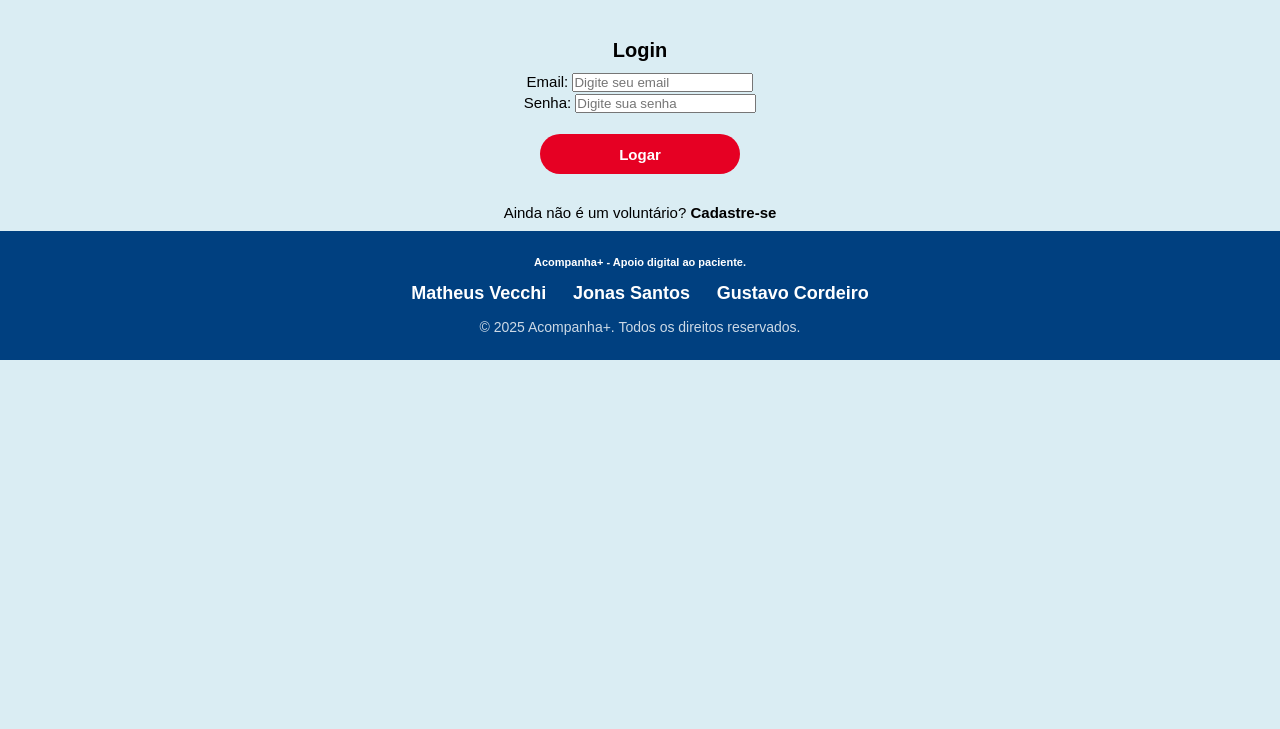
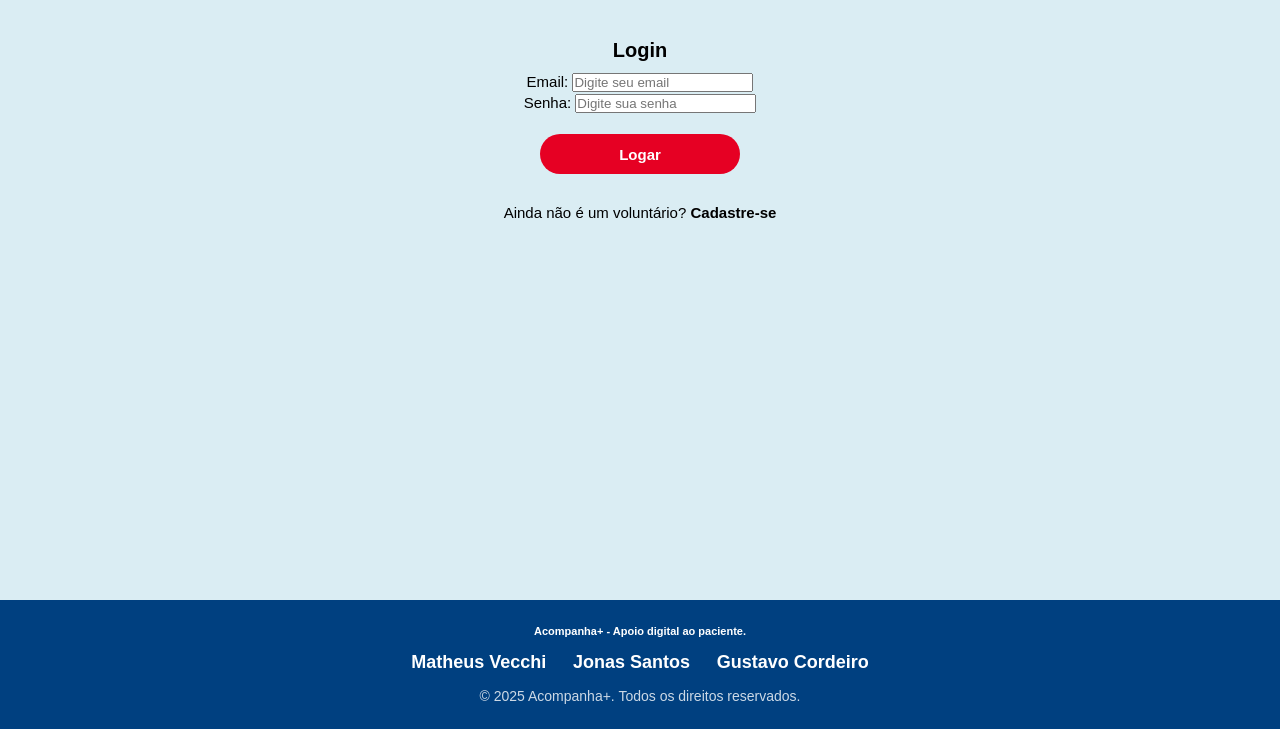
Before and after one commit to acompanha-mais/site, a plain HTML site: page assets/login-cuidador.html in a window 1280 px wide. Shown: the part 71-800 px from the top of the page. Drawn offline with Linux system fonts and the light colour scheme.

Commit message:
fix(layout): ajustar footer para ficar no fim da página com flex no main

```diff
--- a/assets/login-cuidador.html
+++ b/assets/login-cuidador.html
@@ -15,6 +15,8 @@
 </head>
 
 <body>
+    <div class="wrapper">
+
     <header id="header">
         <a href="../index.html" class="logo-link">
             <img src="../images/acompanha_logo.png" alt="Logo da Acompanha mais" class="logo">
@@ -75,5 +77,7 @@
             <p class="copyright">&copy; 2025 Acompanha+. Todos os direitos reservados.</p>
         </div>
     </footer>
+
+    </div>
 </body>
 </html>
--- a/css/style.css
+++ b/css/style.css
@@ -17,3 +17,13 @@ html {
 body {
     background-color: #DAEDF3;
 }
+
+.wrapper {
+    display: flex;
+    flex-direction: column;
+    min-height: 100vh;
+}
+
+main {
+    flex: 1;
+}
```
